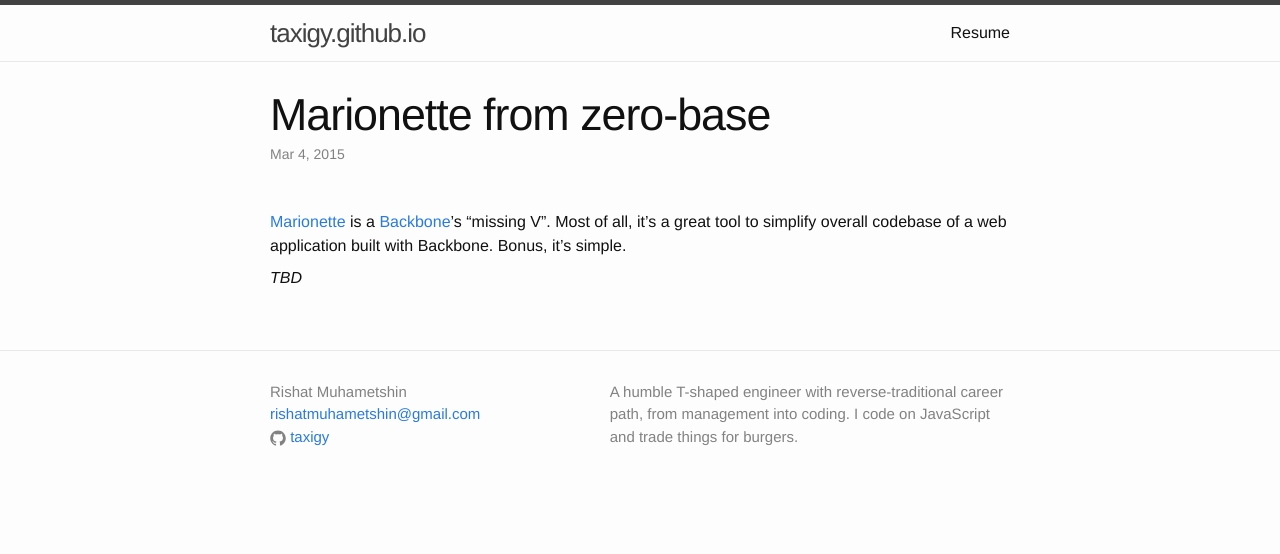
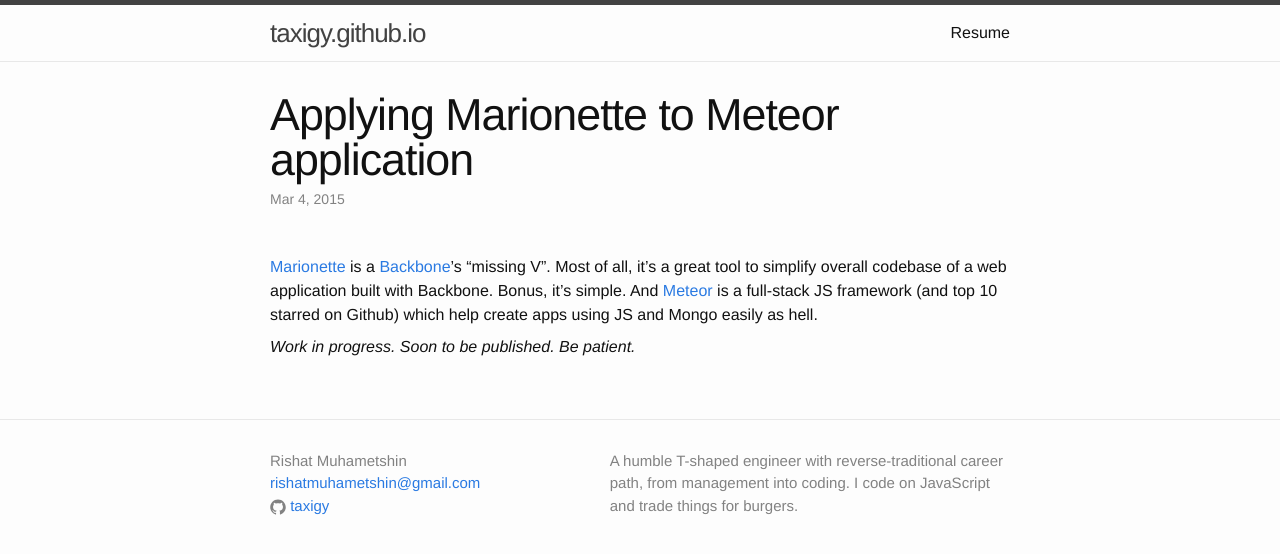
Before and after one commit to taxigy/taxigy.github.io, a Jekyll site: the page built from _posts/2015-03-04-marionette.markdown, in a window 1280 px wide. Shown: the top 554 px of the page. Built offline with Jekyll 4.4.1, drawn with Linux system fonts in a browser that asks for light colours.

Commit message:
expanded topic, post TBD

```diff
--- a/_posts/2015-03-04-marionette.markdown
+++ b/_posts/2015-03-04-marionette.markdown
@@ -1,10 +1,10 @@
 ---
 layout: post
-title:  "Marionette from zero-base"
+title:  "Applying Marionette to Meteor application"
 date:   2015-03-04 10:27:30
-categories: marionette backbone
+categories: marionette backbone meteor
 ---
 
-[Marionette](http://marionettejs.com) is a [Backbone](http://backbonejs.org)'s "missing V". Most of all, it's a great tool to simplify overall codebase of a web application built with Backbone. Bonus, it's simple.
+[Marionette](http://marionettejs.com) is a [Backbone](http://backbonejs.org)'s "missing V". Most of all, it's a great tool to simplify overall codebase of a web application built with Backbone. Bonus, it's simple. And [Meteor](http://meteor.com) is a full-stack JS framework (and top 10 starred on Github) which help create apps using JS and Mongo easily as hell.
 
-_TBD_
+_Work in progress. Soon to be published. Be patient._
```
